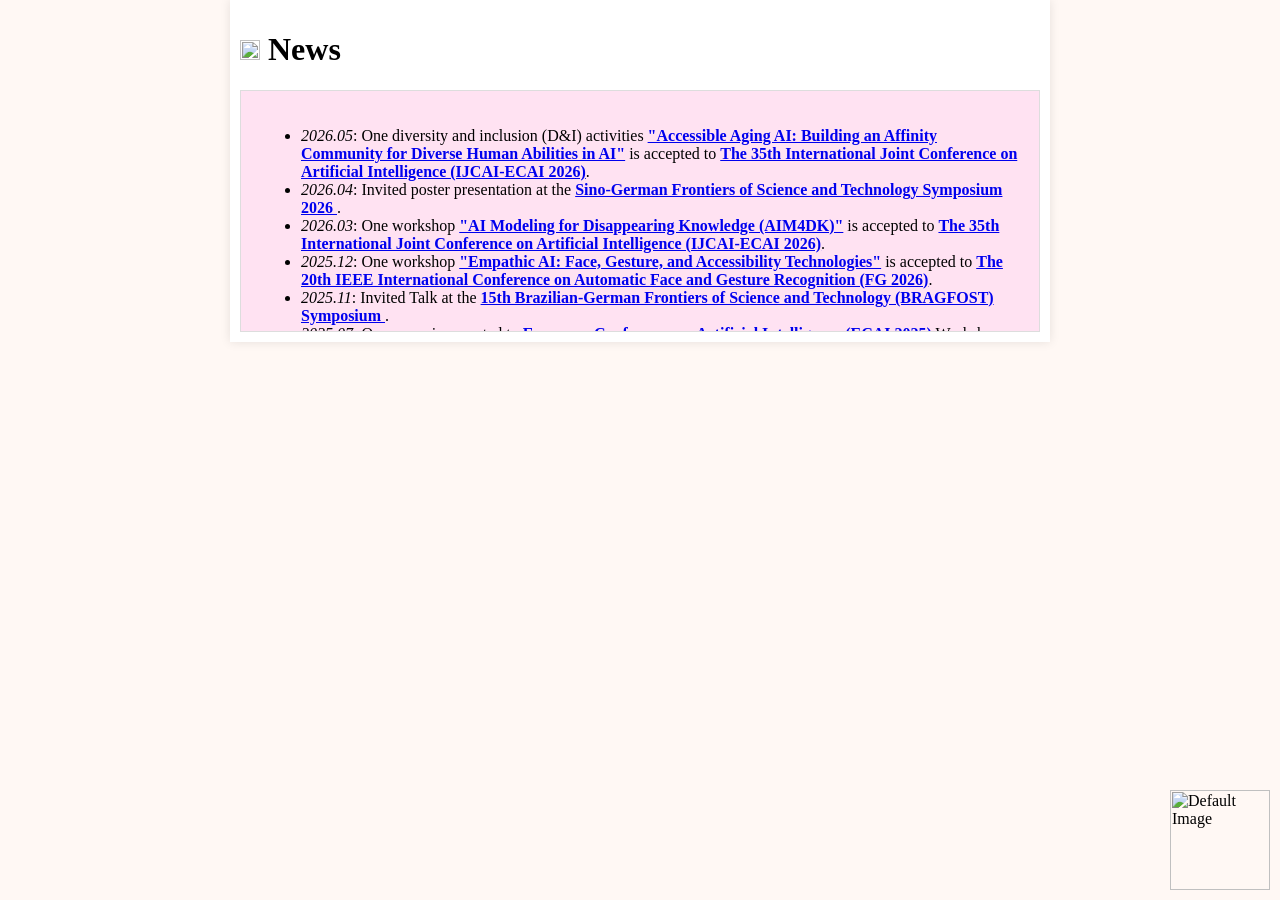
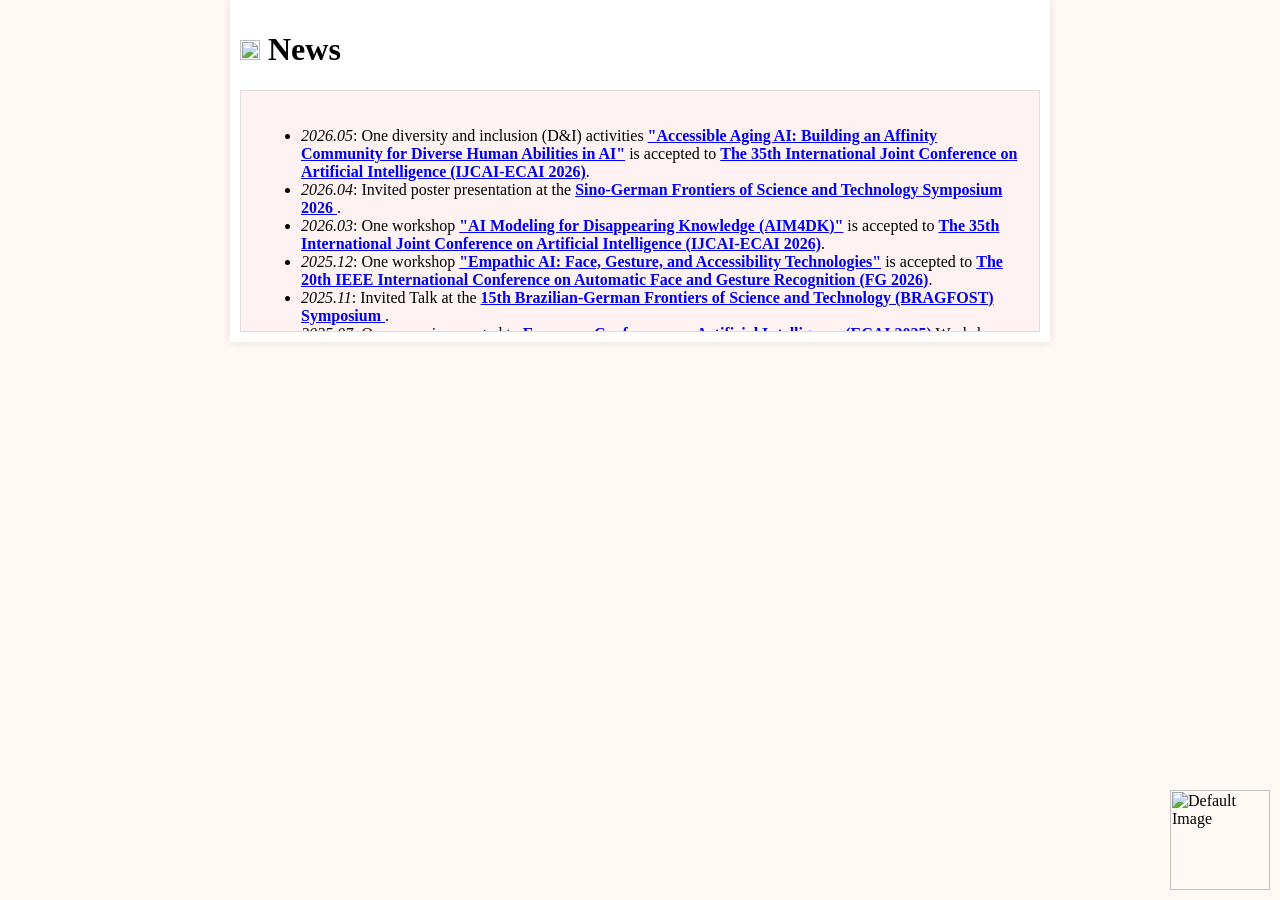
Before and after one commit to ElizaZhou96/ElizaZhou96.github.io, a Jekyll site: the page _pages/NewsPage.html, which Jekyll copies as it is, in a window 1280 px wide. Built offline with Jekyll 4.4.1, drawn with Linux system fonts in a browser that asks for light colours.

Commit message:
Update NewsPage.html

```diff
--- a/_pages/NewsPage.html
+++ b/_pages/NewsPage.html
@@ -24,7 +24,7 @@
             overflow-y: auto;
             padding: 20px;
             border: 1px solid #ddd;
-            background-color: #FFE2F2;
+            background-color: #FFF2F2;
             scrollbar-width: thin; /* For Firefox */
             scrollbar-color: transparent transparent; /* Make it transparent in Firefox */
         }
```
